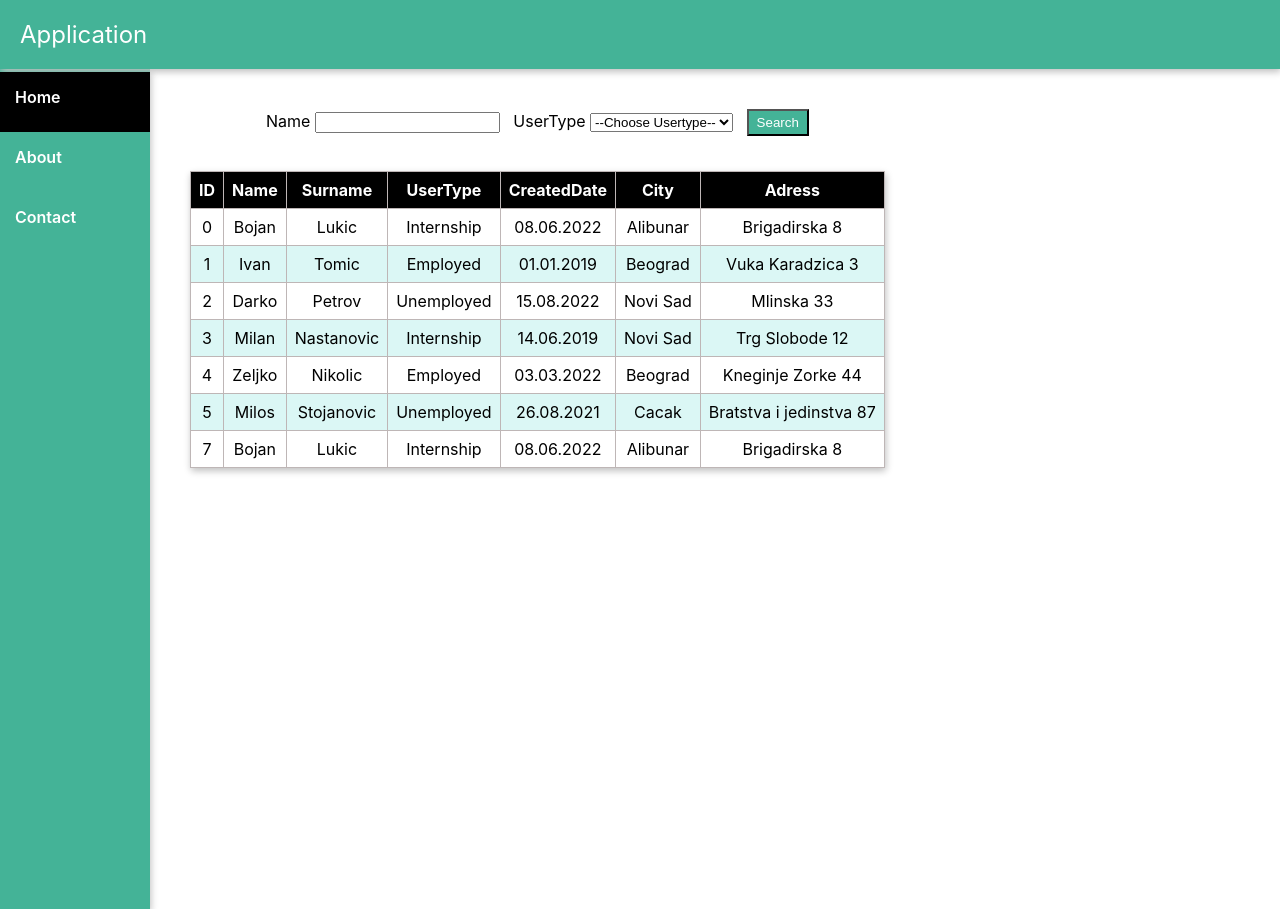
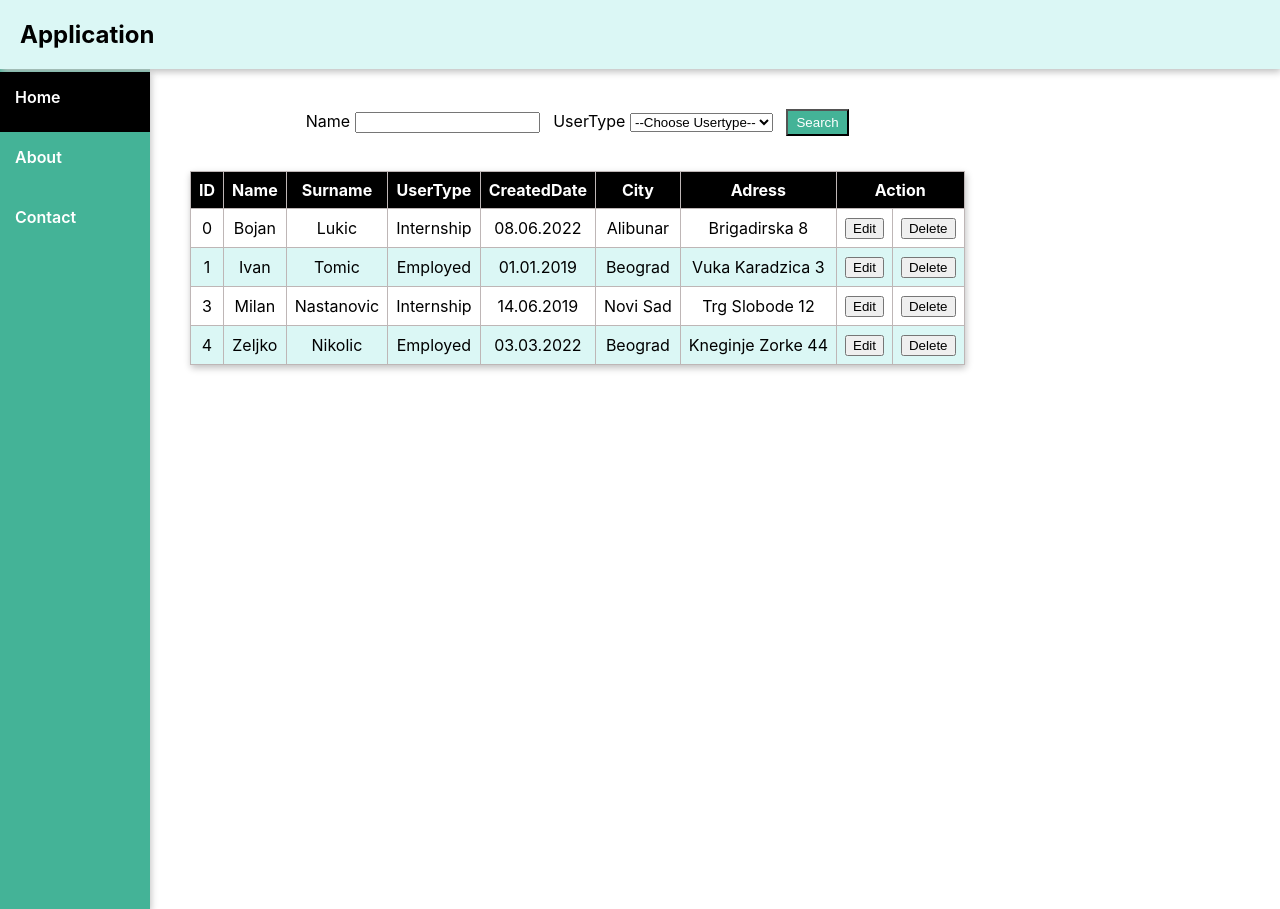
Before and after one commit to bojanlukic/React-Add-User, a React (Create React App) app: page / in a window 1280 px wide. Built offline with nearby package versions, Linux system fonts and the light colour scheme; data requests are answered from the project's data file.

Commit message:
Let's continue

```diff
--- a/db.json
+++ b/db.json
@@ -19,15 +19,6 @@
       "Adress": "Vuka Karadzica 3"
     },
     {
-      "id": 2,
-      "Name": "Darko",
-      "Surname": "Petrov",
-      "UserType": "Unemployed",
-      "CreatedDate": "15.08.2022",
-      "City": "Novi Sad",
-      "Adress": "Mlinska 33"
-    },
-    {
       "id": 3,
       "Name": "Milan",
       "Surname": "Nastanovic",
@@ -44,24 +35,6 @@
       "CreatedDate": "03.03.2022",
       "City": "Beograd",
       "Adress": "Kneginje Zorke 44"
-    },
-    {
-      "id": 5,
-      "Name": "Milos",
-      "Surname": "Stojanovic",
-      "UserType": "Unemployed",
-      "CreatedDate": "26.08.2021",
-      "City": "Cacak",
-      "Adress": "Bratstva i jedinstva 87"
-    },
-    {
-      "id": 7,
-      "Name": "Bojan",
-      "Surname": "Lukic",
-      "UserType": "Internship",
-      "CreatedDate": "08.06.2022",
-      "City": "Alibunar",
-      "Adress": "Brigadirska 8"
     }
   ]
 }
--- a/src/App.css
+++ b/src/App.css
@@ -7,8 +7,9 @@
   min-height: 100vh;
 }
 header {
-  background-color: rgb(68, 179, 151);
-  color: white;
+  background: rgb(219, 247, 245);
+  color: black;
+  font-weight: bolder;
   padding: 20px;
   box-shadow: 1px 3px 7px silver;
 font-size: 1.5em;
--- a/src/components/Persons.js
+++ b/src/components/Persons.js
@@ -1,20 +1,24 @@
+import axios from 'axios';
 import { useEffect, useState } from 'react';
 import './Persons.css'
 
 function Persons() {
   const [employees, setEmployees] = useState([]);
 
-  useEffect(() => {
-    fetch('http://localhost:3000/PERSON')
+  const refresh = () => {
+    fetch('http://localhost:3000/PERSON') // axios???
       .then(response => response.json())
       .then(data => {
         if (Array.isArray(data)) {
-            setEmployees(data);
+          setEmployees(data);
 
         }
       })
       .catch(err => console.log('Greska pri ucitavanju URL-a'))
+  };
 
+  useEffect(() => {
+    refresh();
   }, []);
 
 
@@ -45,10 +49,20 @@ function Persons() {
   });
 
 
+  const deletePerson = (id) => {
+    console.log('brisemo osobu', id);
+    axios.delete('http://localhost:3000/PERSON/' + id)
+      .then(response => {
+        console.log('Uspesno obrisano');
+        refresh();
+      })
+      .catch(err => console.log('Greska pri ucitavanju URL-a'))
+
+  };
 
 
 
-    return (
+  return (
 
     <div className='main'>
       <div>
@@ -90,6 +104,7 @@ function Persons() {
             <th>CreatedDate</th>
             <th>City</th>
             <th>Adress</th>
+            <th colSpan='2'>Action</th>
           </tr>
         </thead>
         <tbody>
@@ -104,6 +119,8 @@ function Persons() {
                   <td>{employee.CreatedDate}</td>
                   <td>{employee.City}</td>
                   <td>{employee.Adress}</td>
+                  <td><button>Edit</button></td>
+                  <td><button onClick={() => { deletePerson(employee.id) }}>Delete</button></td>
                 </tr>
               );
             })
@@ -113,9 +130,9 @@ function Persons() {
       </table>
 
       {
-        filteredPersons.length > 0 ? (null) : (
+        filteredPersons.length > 0 ? (null) :
           <div>Ne postoje rezultati za zadate kriterijume pretrage</div>
-        )
+
       }
     </div>
   );
```
